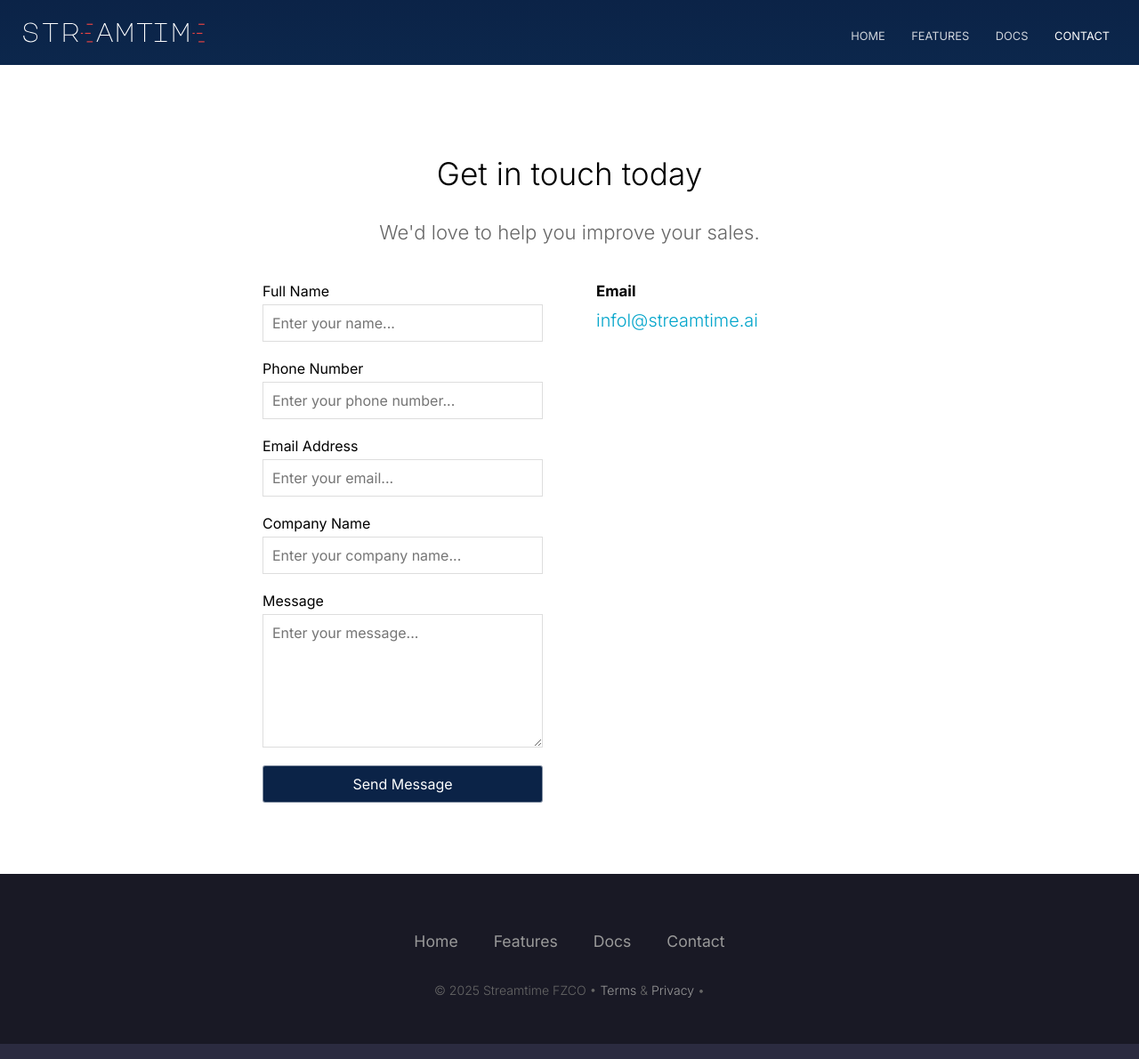
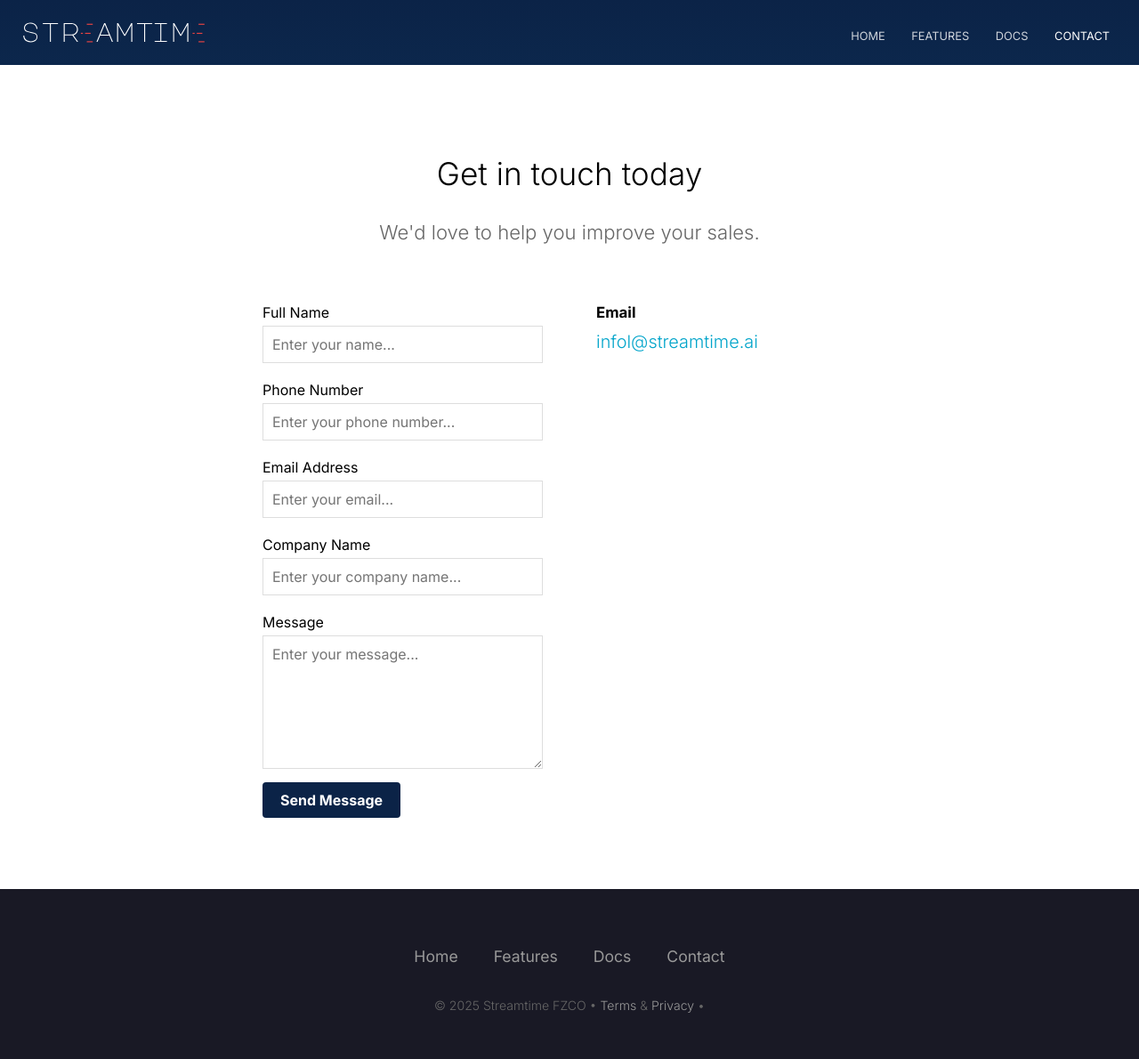
Before and after one commit to streamtime-ai/website, a Jekyll site: the page built from contact.html, in a window 1280 px wide. Shown: the whole page at 89% size. Built offline with Jekyll 4.4.1, drawn with Linux system fonts in a browser that asks for light colours; a script that is not in the unit is left out.

Commit message:
updated forms

```diff
--- a/_sass/contact.scss
+++ b/_sass/contact.scss
@@ -30,3 +30,64 @@
 		font-size: .9em;
 	}
 }
+
+.form-message {
+	margin: 0 auto;
+    margin-top: 15px;
+    padding: 12px 16px;
+    border-radius: 6px;
+    font-weight: 500;
+    font-size: 14px;
+	max-width: 960px;
+
+    display: none;
+    transition: all 0.3s ease;
+  }
+
+  .form-message.success {
+    background-color: #e6f4ea;
+    color: #20784b;
+    border: 1px solid #a4d4ae;
+  }
+
+  .form-message.error {
+    background-color: #fdecea;
+    color: #d93025;
+    border: 1px solid #f5c6cb;
+  }
+
+
+   #submit-btn {
+    position: relative;
+    padding: 10px 20px;
+    font-weight: bold;
+	margin-top: 15px;
+    border: none;
+    background-color: $brand-color;
+    color: white;
+    border-radius: 4px;
+    cursor: pointer;
+  }
+
+  #submit-btn:disabled {
+    opacity: 0.6;
+    cursor: not-allowed;
+  }
+
+  .spinner {
+    display: inline-block;
+    width: 18px;
+    height: 18px;
+    border: 3px solid white;
+    border-radius: 50%;
+    border-top: 3px solid transparent;
+    animation: spin 1s linear infinite;
+    margin-left: 10px;
+    vertical-align: middle;
+  }
+
+  @keyframes spin {
+    to {
+      transform: rotate(360deg);
+    }
+  }
--- a/contact.html
+++ b/contact.html
@@ -11,8 +11,9 @@ map:
 ---
 <!-- <div class="map" id="map"></div> -->
 
+<div id="form-message" class="form-message" style="display:  block;"></div>
+<div class="contact-box">
 
-<div class="contact-box">
 	<form  id="contact-form" class="contact-form">
     <label for="name">Full Name</label>
     <input type="text" name="name" id="name" placeholder="Enter your name..." required />
@@ -29,7 +30,10 @@ map:
     <label for="message">Message</label>
     <textarea name="message" id="message" placeholder="Enter your message..." required></textarea>
 
-    <input type="submit" value="Send Message" />
+    <button type="submit" id="submit-btn">
+      <span class="btn-text">Send Message</span>
+      <span class="spinner" style="display: none;"></span>
+    </button>
 	</form>
 
 	<div class="contact-details">
@@ -46,11 +50,22 @@ map:
   document.getElementById("contact-form").addEventListener("submit", function(event) {
     event.preventDefault();
 
+    const submitBtn = document.getElementById("submit-btn");
+    const spinner = submitBtn.querySelector(".spinner");
+    const btnText = submitBtn.querySelector(".btn-text");
+    const messageBox = document.getElementById("form-message");
+    submitBtn.disabled = true;
+    spinner.style.display = "inline-block";
+    btnText.textContent = "Sending...";
+
+
     const name = document.getElementById("name").value;
     const phone = document.getElementById("phone").value;
     const email = document.getElementById("email").value;
     const company = document.getElementById("company").value;
     const message = document.getElementById("message").value;
+
+
 
     const data = {
       name: name,
@@ -60,19 +75,36 @@ map:
       message: message
     };
 
-    fetch("https://script.google.com/macros/s/AKfycbzuNsPTYnAFl0lS0F2KhwXTysV9Kvm_huw5WKRiuUb9376Yc-vgqUgPAaPjDhU9LyG2/exec", {
+    fetch("https://script.google.com/macros/s/AKfycbyUDYc0WONTqMjfwbnWk7DuuWl5Og2qyLgFVnRHbb7_v9uq_4p8gBya9USv88v2hl4l/exec", {
       method: "POST",
       headers: {
-        "Content-Type": "application/text",
+        "Content-Type": "text/plain",
       },
       body: JSON.stringify(data),
     })
-    .then(response => response.json())
-    .then(data => {
+    .then(response => {
+
+      if(response.ok){
       document.getElementById("contact-form").reset();
+      messageBox.textContent = "✅ Message sent successfully!";
+      messageBox.className = "form-message success";
+      messageBox.style.display = "block";
+
+      } else{
+        throw Error("Failed to submit form")
+      }
     })
+
     .catch(error => {
       console.error("Error:", error);
+      messageBox.textContent = "❌ Something went wrong. Please try again.";
+      messageBox.className = "form-message error";
+      messageBox.style.display = "block";
+    }).finally(()=>{
+      submitBtn.disabled = false;
+      spinner.style.display = "none";
+      btnText.textContent = "Send Message";
+      setTimeout(()=>messageBox.style.display="none",5000);
     });
   });
 </script>
```
